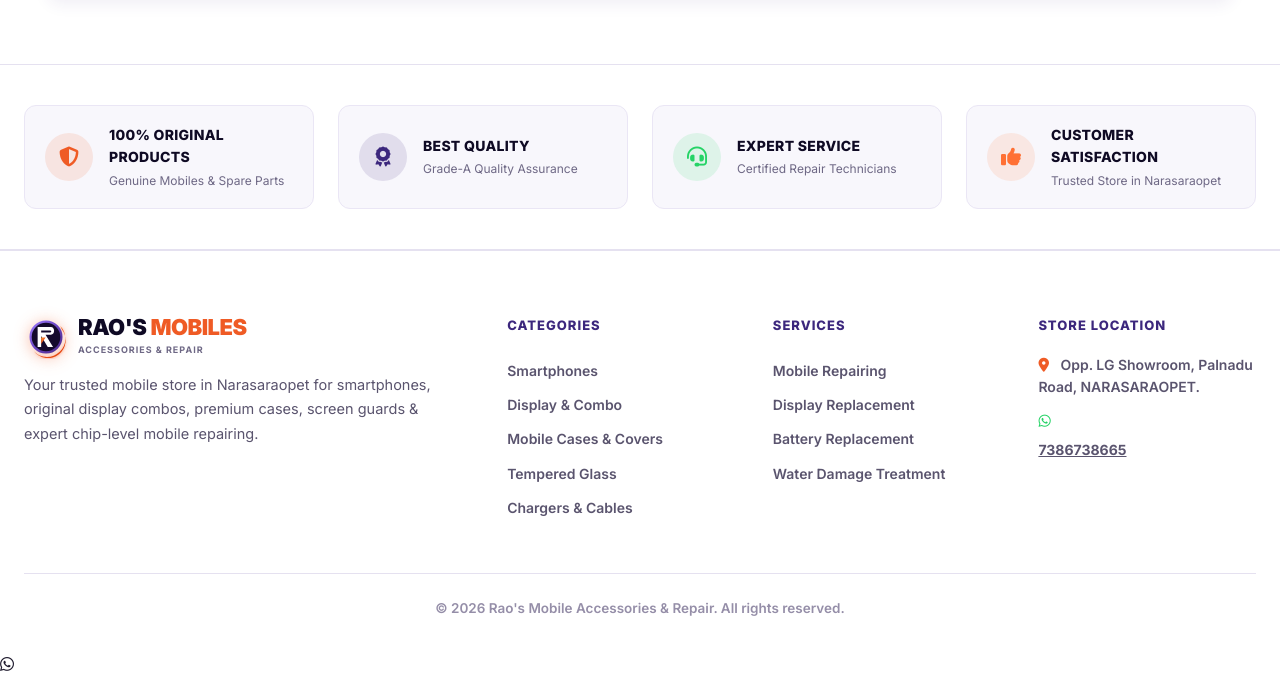
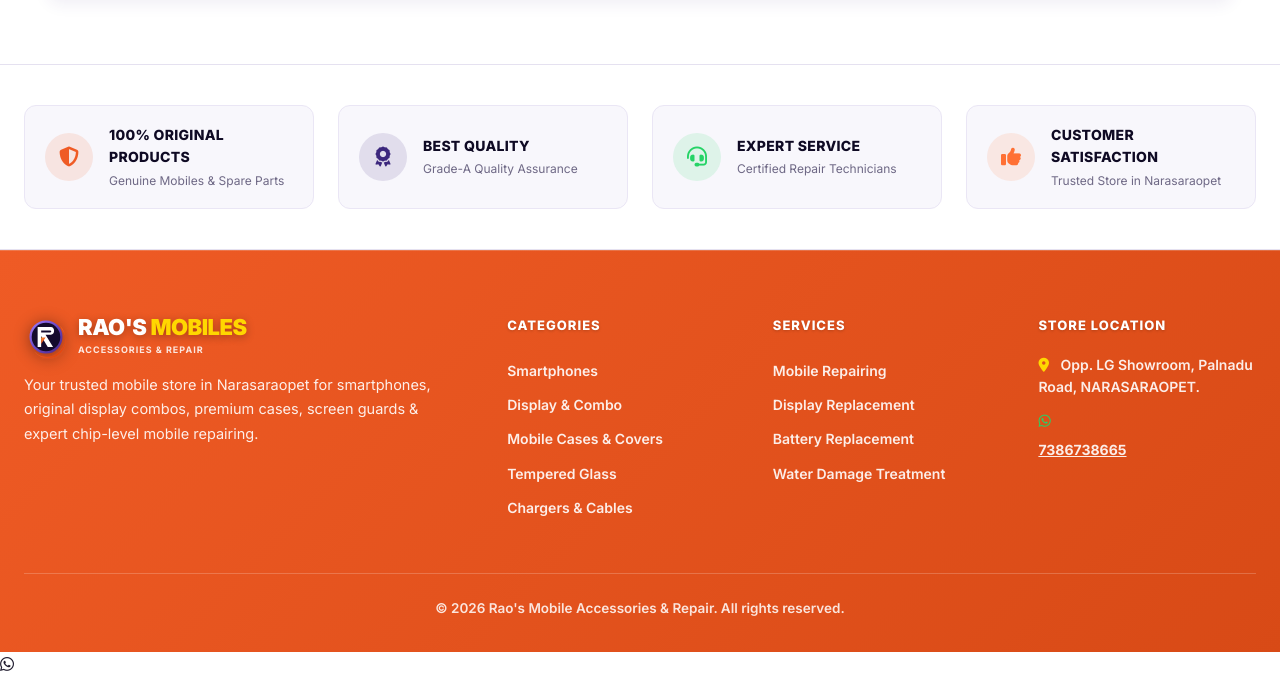
Before and after one commit to bathikadileep/rao-website, a Flask app: page / in a window 1280 px wide. Shown: the part 1859-2537 px from the top of the page. Run offline with Flask 3, Linux system fonts and the light colour scheme; the visitor is signed in with stand-in values (Sample User, id 1); data that the repository does not hold is empty.

Commit message:
Update footer background to signature orange with bright white text

```diff
--- a/static/css/style.css
+++ b/static/css/style.css
@@ -1356,11 +1356,11 @@ textarea.form-control {
 
 /* ===== FOOTER ===== */
 .footer {
-    background: #ffffff !important;
-    color: #1F1B2E !important;
+    background: linear-gradient(135deg, #EF5B25 0%, #D84A16 100%) !important;
+    color: #ffffff !important;
     padding: 64px 24px 32px;
     margin-top: 0;
-    border-top: 1px solid var(--border);
+    border-top: 1px solid rgba(255, 255, 255, 0.2);
 }
 
 .footer-container {
@@ -1379,11 +1379,11 @@ textarea.form-control {
     font-size: 26px;
     font-weight: 800;
     letter-spacing: -1px;
-    color: var(--primary);
+    color: #ffffff;
 }
 
 .footer-desc {
-    color: var(--text-secondary) !important;
+    color: rgba(255, 255, 255, 0.9) !important;
     margin-top: 12px;
     font-size: 14px;
     line-height: 1.7;
@@ -1395,28 +1395,28 @@ textarea.form-control {
     text-transform: uppercase;
     letter-spacing: 1px;
     margin-bottom: 16px;
-    color: var(--primary) !important;
+    color: #ffffff !important;
 }
 
 .footer-col a {
     display: block;
     padding: 6px 0;
     font-size: 14px;
-    color: var(--text-secondary) !important;
+    color: rgba(255, 255, 255, 0.9) !important;
     font-weight: 500;
     transition: var(--transition);
 }
 
 .footer-col a:hover {
-    color: var(--accent) !important;
+    color: #FFD700 !important;
 }
 
 .footer-bottom {
-    border-top: 1px solid var(--border-light);
+    border-top: 1px solid rgba(255, 255, 255, 0.2);
     padding-top: 24px;
     text-align: center;
     font-size: 13px;
-    color: var(--text-muted) !important;
+    color: rgba(255, 255, 255, 0.85) !important;
 }
 
 /* ===== RESPONSIVE ===== */
--- a/templates/base.html
+++ b/templates/base.html
@@ -155,48 +155,48 @@
         </div>
     </div>
 
-    <!-- Clean White Footer Section -->
-    <footer class="footer" style="background: #ffffff; color: #1F1B2E; border-top: 1px solid #E5E1F0; padding: 64px 24px 32px; margin-top: 0;">
+    <!-- Clean Signature Orange Footer Section -->
+    <footer class="footer" style="background: linear-gradient(135deg, #EF5B25 0%, #D84A16 100%); color: #ffffff; border-top: 1px solid rgba(255, 255, 255, 0.2); padding: 64px 24px 32px; margin-top: 0;">
         <div class="footer-container" style="max-width: 1320px; margin: 0 auto;">
             <div class="footer-grid" style="display: grid; grid-template-columns: 2fr 1fr 1fr 1fr; gap: 48px; margin-bottom: 48px;">
                 <div class="footer-col">
                     <div style="display: flex; align-items: center; gap: 10px; margin-bottom: 14px;">
-                        <img src="{{ url_for('static', filename='images/rao_logo.svg') }}" alt="Rao's Mobiles Logo" style="width: 44px; height: 44px; filter: drop-shadow(0 2px 8px rgba(239,91,37,0.4));">
+                        <img src="{{ url_for('static', filename='images/rao_logo.svg') }}" alt="Rao's Mobiles Logo" style="width: 44px; height: 44px; filter: drop-shadow(0 2px 8px rgba(0,0,0,0.4));">
                         <div>
-                            <span class="logo-raos" style="color: #0F0A24; font-size: 22px; font-weight: 900; line-height: 1; letter-spacing: -0.5px;">RAO'S <span style="color: #EF5B25;">MOBILES</span></span>
-                            <span class="logo-subtitle" style="color: #6E6885; font-size: 9px; font-weight: 700; letter-spacing: 1px; display: block;">ACCESSORIES & REPAIR</span>
+                            <span class="logo-raos" style="color: #ffffff; font-size: 22px; font-weight: 900; line-height: 1; letter-spacing: -0.5px; text-shadow: 0 2px 8px rgba(0,0,0,0.3);">RAO'S <span style="color: #FFD700;">MOBILES</span></span>
+                            <span class="logo-subtitle" style="color: rgba(255, 255, 255, 0.85); font-size: 9px; font-weight: 700; letter-spacing: 1px; display: block;">ACCESSORIES & REPAIR</span>
                         </div>
                     </div>
-                    <p class="footer-desc" style="color: #5A546E; font-size: 14.5px; line-height: 1.7; margin-top: 8px;">Your trusted mobile store in Narasaraopet for smartphones, original display combos, premium cases, screen guards & expert chip-level mobile repairing.</p>
+                    <p class="footer-desc" style="color: rgba(255, 255, 255, 0.9); font-size: 14.5px; line-height: 1.7; margin-top: 8px;">Your trusted mobile store in Narasaraopet for smartphones, original display combos, premium cases, screen guards & expert chip-level mobile repairing.</p>
                 </div>
                 <div class="footer-col">
-                    <h4 style="color: #0F0A24; font-size: 13px; font-weight: 800; text-transform: uppercase; letter-spacing: 1px; margin-bottom: 18px;">Categories</h4>
-                    <a href="{{ url_for('shop.shop') }}?category=smartphones" style="color: #5A546E; display: block; padding: 6px 0; font-size: 14px; text-decoration: none; font-weight: 600;">Smartphones</a>
-                    <a href="{{ url_for('shop.shop') }}?category=display-combo" style="color: #5A546E; display: block; padding: 6px 0; font-size: 14px; text-decoration: none; font-weight: 600;">Display & Combo</a>
-                    <a href="{{ url_for('shop.shop') }}?category=mobile-case-covers" style="color: #5A546E; display: block; padding: 6px 0; font-size: 14px; text-decoration: none; font-weight: 600;">Mobile Cases & Covers</a>
-                    <a href="{{ url_for('shop.shop') }}?category=tempered-glass" style="color: #5A546E; display: block; padding: 6px 0; font-size: 14px; text-decoration: none; font-weight: 600;">Tempered Glass</a>
-                    <a href="{{ url_for('shop.shop') }}?category=chargers-accessories" style="color: #5A546E; display: block; padding: 6px 0; font-size: 14px; text-decoration: none; font-weight: 600;">Chargers & Cables</a>
+                    <h4 style="color: #ffffff; font-size: 13px; font-weight: 800; text-transform: uppercase; letter-spacing: 1px; margin-bottom: 18px; text-shadow: 0 1px 3px rgba(0,0,0,0.2);">Categories</h4>
+                    <a href="{{ url_for('shop.shop') }}?category=smartphones" style="color: rgba(255, 255, 255, 0.9); display: block; padding: 6px 0; font-size: 14px; text-decoration: none; font-weight: 600;">Smartphones</a>
+                    <a href="{{ url_for('shop.shop') }}?category=display-combo" style="color: rgba(255, 255, 255, 0.9); display: block; padding: 6px 0; font-size: 14px; text-decoration: none; font-weight: 600;">Display & Combo</a>
+                    <a href="{{ url_for('shop.shop') }}?category=mobile-case-covers" style="color: rgba(255, 255, 255, 0.9); display: block; padding: 6px 0; font-size: 14px; text-decoration: none; font-weight: 600;">Mobile Cases & Covers</a>
+                    <a href="{{ url_for('shop.shop') }}?category=tempered-glass" style="color: rgba(255, 255, 255, 0.9); display: block; padding: 6px 0; font-size: 14px; text-decoration: none; font-weight: 600;">Tempered Glass</a>
+                    <a href="{{ url_for('shop.shop') }}?category=chargers-accessories" style="color: rgba(255, 255, 255, 0.9); display: block; padding: 6px 0; font-size: 14px; text-decoration: none; font-weight: 600;">Chargers & Cables</a>
                 </div>
                 <div class="footer-col">
-                    <h4 style="color: #0F0A24; font-size: 13px; font-weight: 800; text-transform: uppercase; letter-spacing: 1px; margin-bottom: 18px;">Services</h4>
-                    <a href="{{ url_for('services.services') }}" style="color: #5A546E; display: block; padding: 6px 0; font-size: 14px; text-decoration: none; font-weight: 600;">Mobile Repairing</a>
-                    <a href="{{ url_for('services.services') }}" style="color: #5A546E; display: block; padding: 6px 0; font-size: 14px; text-decoration: none; font-weight: 600;">Display Replacement</a>
-                    <a href="{{ url_for('services.services') }}" style="color: #5A546E; display: block; padding: 6px 0; font-size: 14px; text-decoration: none; font-weight: 600;">Battery Replacement</a>
-                    <a href="{{ url_for('services.services') }}" style="color: #5A546E; display: block; padding: 6px 0; font-size: 14px; text-decoration: none; font-weight: 600;">Water Damage Treatment</a>
+                    <h4 style="color: #ffffff; font-size: 13px; font-weight: 800; text-transform: uppercase; letter-spacing: 1px; margin-bottom: 18px; text-shadow: 0 1px 3px rgba(0,0,0,0.2);">Services</h4>
+                    <a href="{{ url_for('services.services') }}" style="color: rgba(255, 255, 255, 0.9); display: block; padding: 6px 0; font-size: 14px; text-decoration: none; font-weight: 600;">Mobile Repairing</a>
+                    <a href="{{ url_for('services.services') }}" style="color: rgba(255, 255, 255, 0.9); display: block; padding: 6px 0; font-size: 14px; text-decoration: none; font-weight: 600;">Display Replacement</a>
+                    <a href="{{ url_for('services.services') }}" style="color: rgba(255, 255, 255, 0.9); display: block; padding: 6px 0; font-size: 14px; text-decoration: none; font-weight: 600;">Battery Replacement</a>
+                    <a href="{{ url_for('services.services') }}" style="color: rgba(255, 255, 255, 0.9); display: block; padding: 6px 0; font-size: 14px; text-decoration: none; font-weight: 600;">Water Damage Treatment</a>
                 </div>
                 <div class="footer-col">
-                    <h4 style="color: #0F0A24; font-size: 13px; font-weight: 800; text-transform: uppercase; letter-spacing: 1px; margin-bottom: 18px;">Store Location</h4>
-                    <p style="font-size: 14px; color: #5A546E; margin-bottom: 12px; font-weight: 600; line-height: 1.6;">
-                        <i class="fas fa-map-marker-alt" style="color: #EF5B25; margin-right: 8px;"></i>
+                    <h4 style="color: #ffffff; font-size: 13px; font-weight: 800; text-transform: uppercase; letter-spacing: 1px; margin-bottom: 18px; text-shadow: 0 1px 3px rgba(0,0,0,0.2);">Store Location</h4>
+                    <p style="font-size: 14px; color: rgba(255, 255, 255, 0.9); margin-bottom: 12px; font-weight: 600; line-height: 1.6;">
+                        <i class="fas fa-map-marker-alt" style="color: #FFD700; margin-right: 8px;"></i>
                         Opp. LG Showroom, Palnadu Road, NARASARAOPET.
                     </p>
-                    <p style="font-size: 14px; color: #5A546E; margin-bottom: 12px; font-weight: 600;">
+                    <p style="font-size: 14px; color: rgba(255, 255, 255, 0.9); margin-bottom: 12px; font-weight: 600;">
                         <i class="fab fa-whatsapp" style="color: #25D366; margin-right: 8px;"></i>
-                        <a href="https://wa.me/917386738665" target="_blank" style="color: #0F0A24; text-decoration: underline; font-weight: 700;">7386738665</a>
+                        <a href="https://wa.me/917386738665" target="_blank" style="color: #ffffff; text-decoration: underline; font-weight: 700;">7386738665</a>
                     </p>
                 </div>
             </div>
-            <div class="footer-bottom" style="border-top: 1px solid #E5E1F0; padding-top: 24px; text-align: center; font-size: 13.5px; color: #6E6885; font-weight: 600;">
+            <div class="footer-bottom" style="border-top: 1px solid rgba(255, 255, 255, 0.2); padding-top: 24px; text-align: center; font-size: 13.5px; color: rgba(255, 255, 255, 0.85); font-weight: 600;">
                 <p>&copy; 2026 Rao's Mobile Accessories & Repair. All rights reserved.</p>
             </div>
         </div>
```
